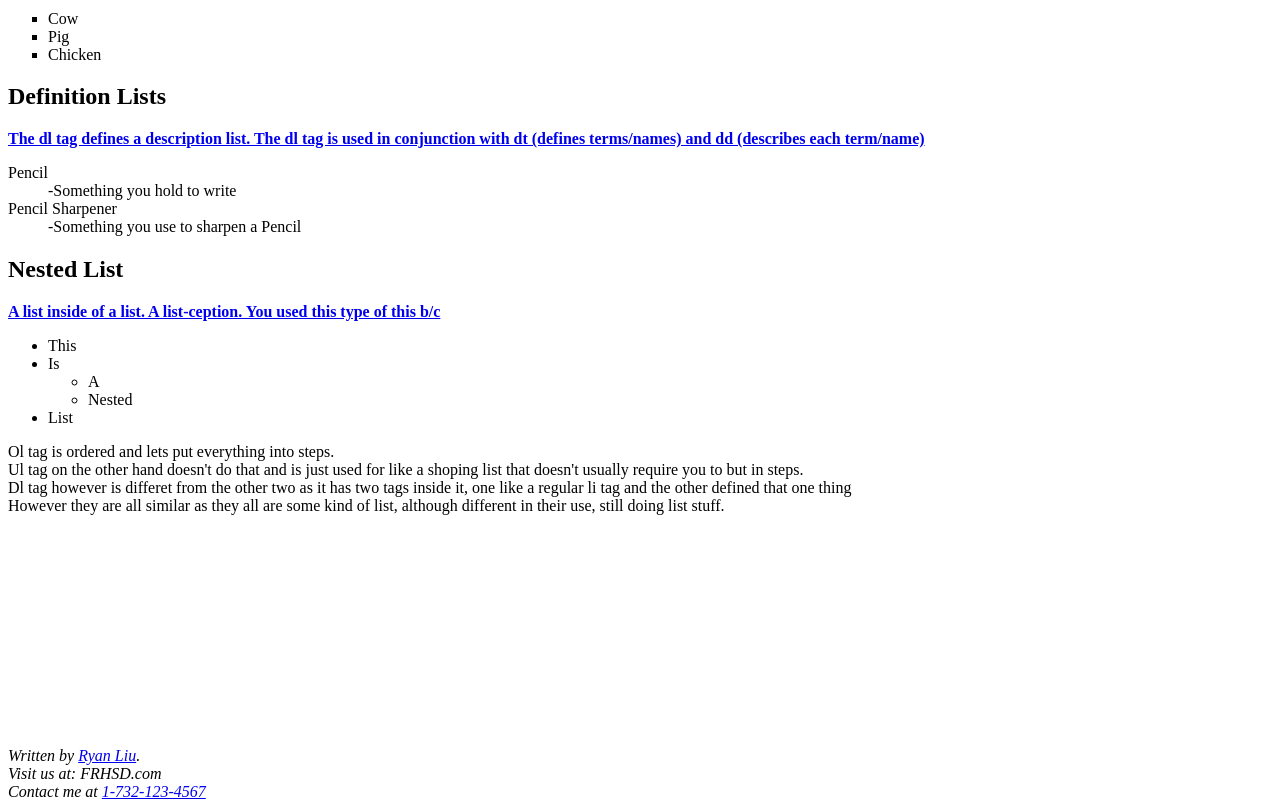
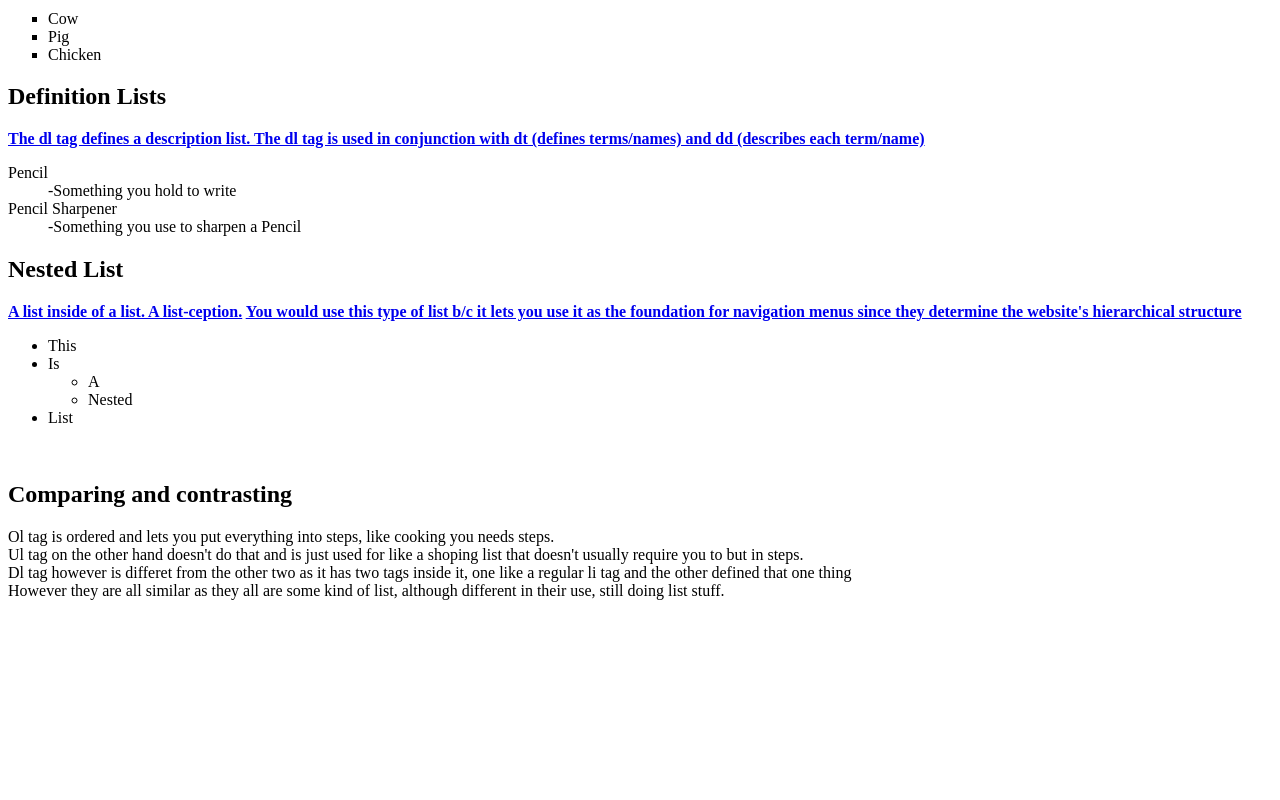
Before and after one commit to CraftedRNL/LinksAndLists, a plain HTML site: page Index.html in a window 1280 px wide. Shown: the part 594-1394 px from the top of the page. Drawn offline with Linux system fonts and the light colour scheme.

Commit message:
Changed some

```diff
--- a/Index.html
+++ b/Index.html
@@ -37,7 +37,9 @@
         <dd>-Something you use to sharpen a Pencil</dd>
     </dl>
     <h2 id="nl">Nested List</h2>
-    <a href="https://www.w3schools.com/html/tryit.asp?filename=tryhtml_lists_nested" target="_blank"><strong>A list inside of a list. A list-ception. You used this type of this b/c</strong></a>
+    <a href="https://www.w3schools.com/html/tryit.asp?filename=tryhtml_lists_nested" target="_blank"><strong>A list inside of a list. A list-ception.</a>
+        <a href="https://www.scaler.com/topics/nested-list-in-html/" target="_blank"> You would use this type of list b/c it lets you use it as the foundation for navigation menus since they determine the website's hierarchical structure</strong></a>
+
         <ul style="list-style-type: disc;">
         <li>This</li>
         <li>Is</li>
@@ -46,8 +48,9 @@
             <li>Nested</li>
         </ul>
         <li>List</li>
-        </ul>
-        <p>Ol tag is ordered and lets put everything into steps. <br>Ul tag on the other hand doesn't do that and is just used for like a shoping list that doesn't usually require you to but in steps.
+        </ul> <br>
+        <h2>Comparing and contrasting</h2>
+        <p>Ol tag is ordered and lets you put everything into steps, like cooking you needs steps. <br>Ul tag on the other hand doesn't do that and is just used for like a shoping list that doesn't usually require you to but in steps.
             <br>Dl tag however is differet from the other two as it has two tags inside it, one like a regular li tag and the other defined that one thing<br> However they are all similar as they all are some kind of list, although different in their use, still doing list stuff.</p>
 <br><br><br><br><br><br><br><br><br><br><br><br>
 <address>
```
